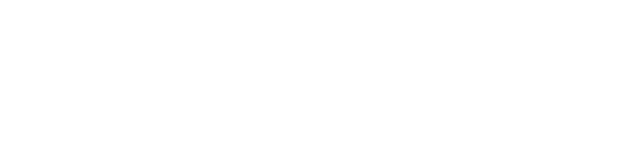
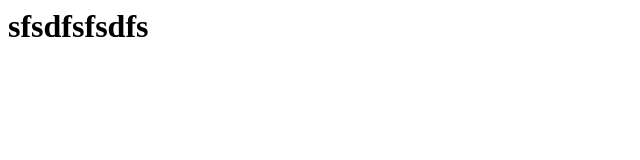
Before and after one commit to MeLoveJesus/s, a plain HTML site: page index.html in a window 1280 px wide. Shown: the whole page, without its empty margins (0-640 px from the left). Drawn offline with Linux system fonts and the light colour scheme.

Commit message:
Update index.html

```diff
--- a/index.html
+++ b/index.html
@@ -1 +1 @@
-<h1></h1>
+<h1>sfsdfsfsdfs</h1>
```
